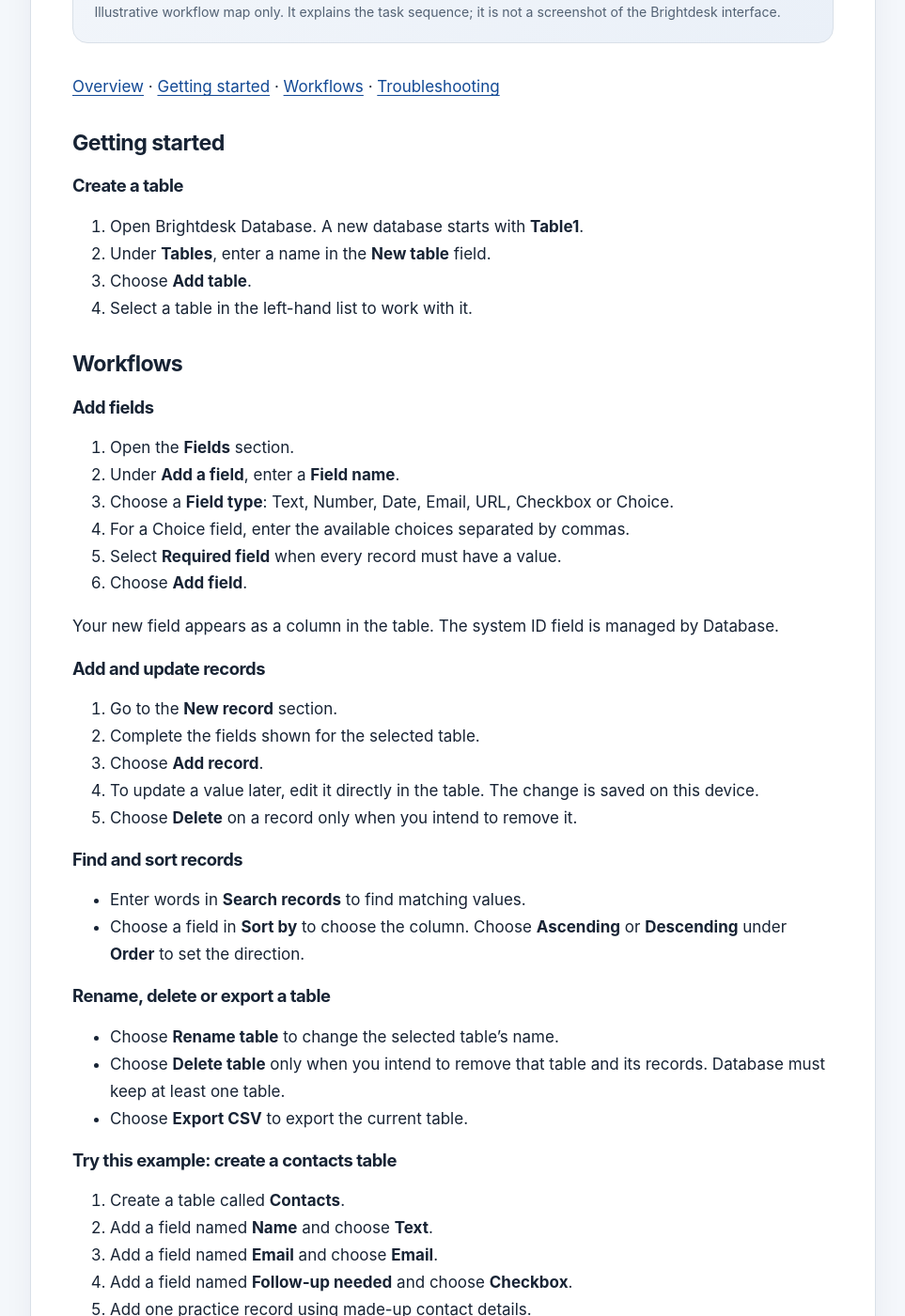
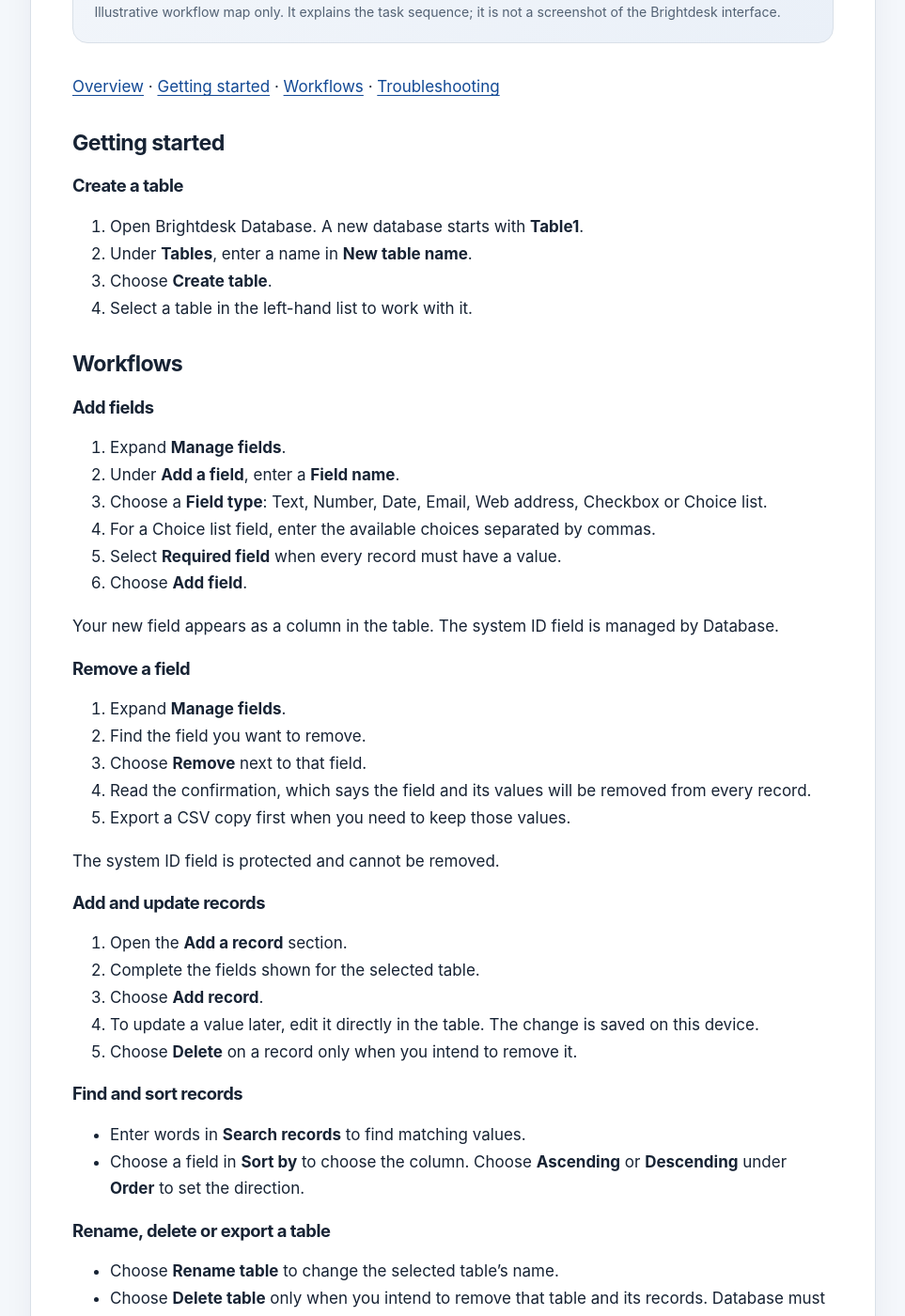
Before and after one commit to conz20/Brightdesk-Wiki, a Jekyll site: the page built from docs/products/database.md, in a window 1280 px wide and 1400 px high, scrolled down 1012 px. Shown: the whole window at 94% size, without its empty margins (158-1121 px from the left). Built offline with Jekyll 4.4.1, drawn with Linux system fonts in a browser that asks for light colours; some of the changed text lies outside the part shown.

Commit message:
docs: clarify Database field removal and Lists limits

```diff
--- a/docs/products/database.md
+++ b/docs/products/database.md
@@ -27,26 +27,36 @@ Use Database to keep structured information in tables with named fields.
 ### Create a table
 
 1. Open Brightdesk Database. A new database starts with **Table1**.
-2. Under **Tables**, enter a name in the **New table** field.
-3. Choose **Add table**.
+2. Under **Tables**, enter a name in **New table name**.
+3. Choose **Create table**.
 4. Select a table in the left-hand list to work with it.
 
 ## Workflows
 
 ### Add fields
 
-1. Open the **Fields** section.
+1. Expand **Manage fields**.
 2. Under **Add a field**, enter a **Field name**.
-3. Choose a **Field type**: Text, Number, Date, Email, URL, Checkbox or Choice.
-4. For a Choice field, enter the available choices separated by commas.
+3. Choose a **Field type**: Text, Number, Date, Email, Web address, Checkbox or Choice list.
+4. For a Choice list field, enter the available choices separated by commas.
 5. Select **Required field** when every record must have a value.
 6. Choose **Add field**.
 
 Your new field appears as a column in the table. The system ID field is managed by Database.
 
+### Remove a field
+
+1. Expand **Manage fields**.
+2. Find the field you want to remove.
+3. Choose **Remove** next to that field.
+4. Read the confirmation, which says the field and its values will be removed from every record.
+5. Export a CSV copy first when you need to keep those values.
+
+The system ID field is protected and cannot be removed.
+
 ### Add and update records
 
-1. Go to the **New record** section.
+1. Open the **Add a record** section.
 2. Complete the fields shown for the selected table.
 3. Choose **Add record**.
 4. To update a value later, edit it directly in the table. The change is saved on this device.
@@ -102,7 +112,9 @@ Your new field appears as a column in the table. The system ID field is managed
 
 **What happens if I delete a table?** The table and its records are removed. Export a CSV copy first when you need to keep the records elsewhere.
 
-**How do I create a drop-down choice field?** Add a field with type **Choice** and enter the options separated by commas.
+**How do I create a drop-down choice field?** Add a field with type **Choice list** and enter the options separated by commas.
+
+**What happens if I remove a field?** The field and its values are removed from every record in the table. Export a CSV copy first if you need to keep those values. The system ID field cannot be removed.
 
 ## Current feature boundaries
 
```
Also changed, not shown: README.md (+4 -4 lines), docs/products/lists.md (+1 -1 lines), docs/technical/products/database.md (+5 -5 lines), docs/technical/products/lists.md (+1 -1 lines), test/product-guide-coverage.test.mjs (+8 -4 lines), test/search.test.mjs (+5 -2 lines).
